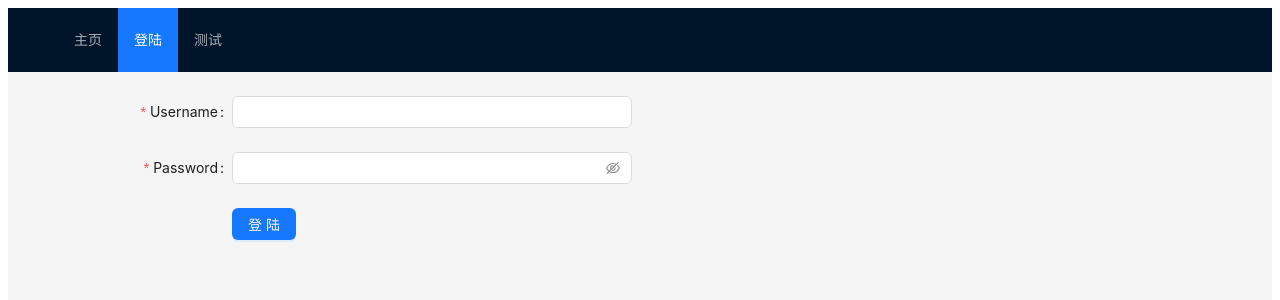
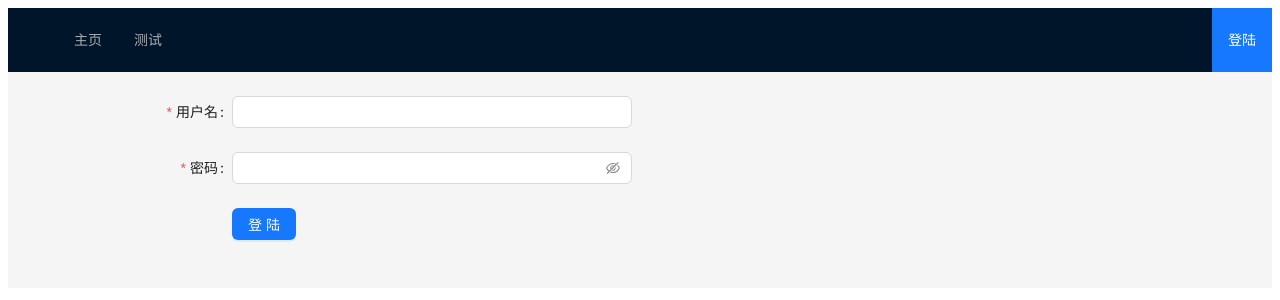
Before and after one commit to wangjqq/hook-ts, a React (Create React App) app: page /Login in a window 1280 px wide. Shown: the top 300 px of the page. Built offline with nearby package versions, Linux system fonts and the light colour scheme.

Commit message:
完成了登陆和退出登录

```diff
--- a/src/App.tsx
+++ b/src/App.tsx
@@ -1,4 +1,4 @@
-import React, { useEffect, useState } from 'react'
+import React, { useState, useEffect } from 'react'
 import type { MenuProps } from 'antd'
 import { Layout, Menu } from 'antd'
 import {
@@ -12,31 +12,46 @@ import {
 import Login from 'components/Login'
 import Home from 'components/Home'
 import Test from 'components/Test'
-import 'styles/Home.css'
+import 'styles/App.css'
 
 const { Header, Content } = Layout
 
-const items1: MenuProps['items'] = [
-  { key: '/Home', label: '主页' },
-  { key: '/Login', label: '登陆' },
-  { key: '/Test', label: '测试' },
-]
+const App: React.FC = () => {
+  const navigate = useNavigate() //用于路由跳转
 
-const App: React.FC = () => {
-  const navigate = useNavigate()
-  let { pathname } = useLocation()
-  const [path, setPath] = useState(pathname)
+  let { pathname } = useLocation() //获取当前路由
+
+  let userinfo: any = localStorage.getItem('userInfo') //获取用户信息
+  if (userinfo) {
+    //如果有信息则转成对象
+    userinfo = JSON.parse(userinfo)
+  }
   useEffect(() => {
-    if (pathname == '/') {
-      setPath('/Home')
-    } else {
-      setPath(pathname)
-    }
-  }, [pathname])
+    userinfo = localStorage.getItem('userInfo')
+    userinfo = JSON.parse(userinfo)
+  }, [localStorage.getItem('userInfo')]) //监听登陆和退出登录 修改用户信息
+
+  const items1: MenuProps['items'] = [
+    //菜单栏信息
+    { key: '/Home', label: '主页' },
+
+    { key: '/Test', label: '测试' },
+    {
+      key: '/Login',
+      label: `${
+        userinfo ? '欢迎你!' + userinfo.userName + ' 点击退出' : '登陆'
+      }`,
+    },
+  ]
 
   const click = (e: any) => {
+    //菜单栏点击事件
+    if (userinfo && e.key == '/Login') {
+      localStorage.removeItem('userInfo')
+    }
     navigate(e.key, { replace: true })
   }
+
   return (
     <Layout className="home">
       <Header className="header">
@@ -44,8 +59,8 @@ const App: React.FC = () => {
         <Menu
           theme="dark"
           mode="horizontal"
-          defaultSelectedKeys={[path]}
-          selectedKeys={[path]}
+          defaultSelectedKeys={[pathname == '/' ? '/Home' : pathname]}
+          selectedKeys={[pathname]}
           items={items1}
           onClick={click}
         />
@@ -55,7 +70,7 @@ const App: React.FC = () => {
           style={{
             padding: 24,
             margin: 0,
-            minHeight: 280,
+            minHeight: 200,
           }}>
           <Routes>
             <Route path="/" element={<Navigate to={'/Home'} />} />
--- a/src/components/Login.tsx
+++ b/src/components/Login.tsx
@@ -10,27 +10,28 @@ interface IUserInfo {
   password: string
 }
 
-const onFinishFailed = (errorInfo: any) => {
-  console.log('Failed:', errorInfo)
-}
-
 const Login: React.FC = () => {
-  // const [messageApi, contextHolder] = message.useMessage()
   const navigate = useNavigate()
   const onFinish = async (userData: any) => {
-    // messageApi.info('Hello, Ant Design!')
-
-    const { data } = await Reguser(userData.username)
+    const { data } = await Reguser(userData.userName)
     data.forEach((element: IUserInfo) => {
       if (
-        element.username === userData.username &&
-        element.password === userData.password
+        element.username === userData.userName &&
+        element.password === userData.passWord
       ) {
         message.info('登陆成功!')
+        delete userData.passWord
+        // console.log(userData)
+        localStorage.setItem('userInfo', JSON.stringify(userData))
         navigate('/Home', { replace: true })
       }
     })
-    console.log(data)
+    if (data.length == 0) {
+      message.info('请核对账号密码!')
+    }
+  }
+  const onFinishFailed = (errorInfo: any) => {
+    console.log('Failed:', errorInfo)
   }
   return (
     <Form
@@ -43,15 +44,15 @@ const Login: React.FC = () => {
       onFinishFailed={onFinishFailed}
       autoComplete="off">
       <Form.Item
-        label="Username"
-        name="username"
+        label="用户名"
+        name="userName"
         rules={[{ required: true, message: '请输入用户名!' }]}>
         <Input />
       </Form.Item>
 
       <Form.Item
-        label="Password"
-        name="password"
+        label="密码"
+        name="passWord"
         rules={[{ required: true, message: '请输入密码!' }]}>
         <Input.Password />
       </Form.Item>
--- a/src/components/Test.tsx
+++ b/src/components/Test.tsx
@@ -3,7 +3,7 @@ import React, { useState } from 'react'
 function Test() {
   // 声明一个叫 "count" 的 state 变量
   const [count, setCount] = useState(0)
-  console.log(useState(0))
+  // setCount(count + 1)
   let count1 = 1
   return (
     <div>
--- a/src/mock/db.json
+++ b/src/mock/db.json
@@ -32,8 +32,8 @@
   "userinfo": [
     {
       "id": 1,
-      "username": "wjq",
-      "password": "123456"
+      "username": "www",
+      "password": "111"
     },
     {
       "id": 2,
--- /dev/null
+++ b/src/styles/App.css
@@ -0,0 +1,5 @@
+.ant-menu-item-only-child:nth-child(3) {
+  position: absolute;
+  right: 8px;
+  top: 8px !important;
+}
--- a/src/styles/Home.css
+++ /dev/null
@@ -1,3 +0,0 @@
-.home {
-  background-color: #111;
-}
```
